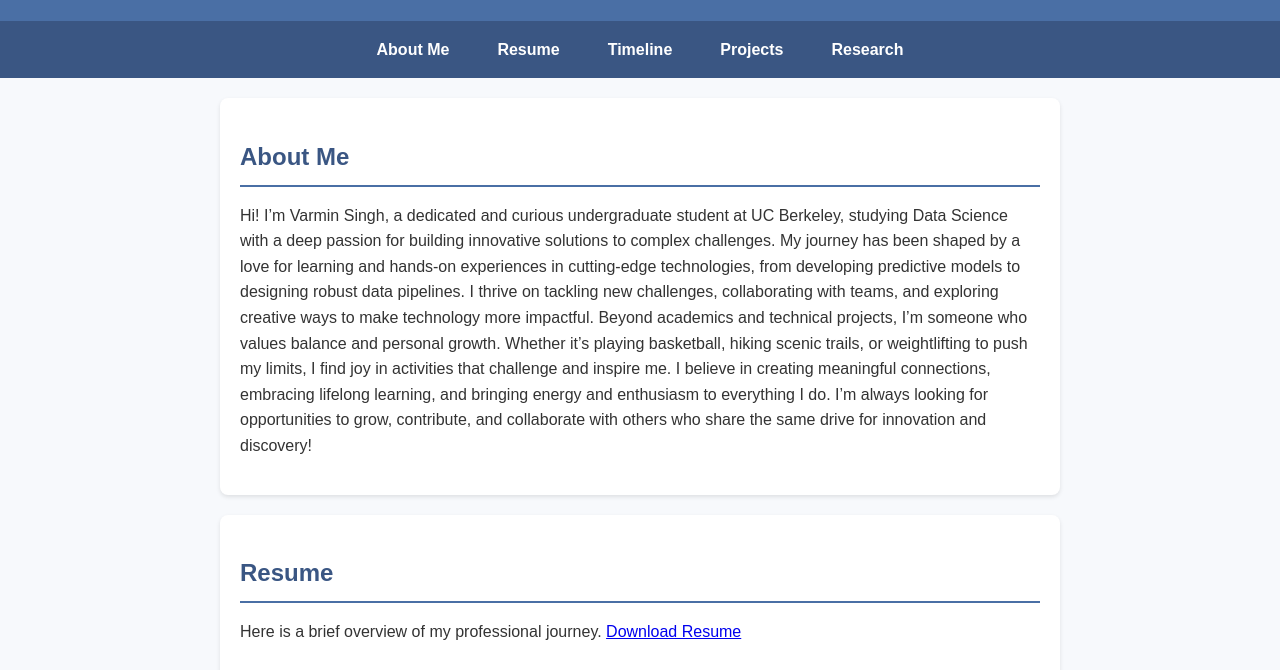
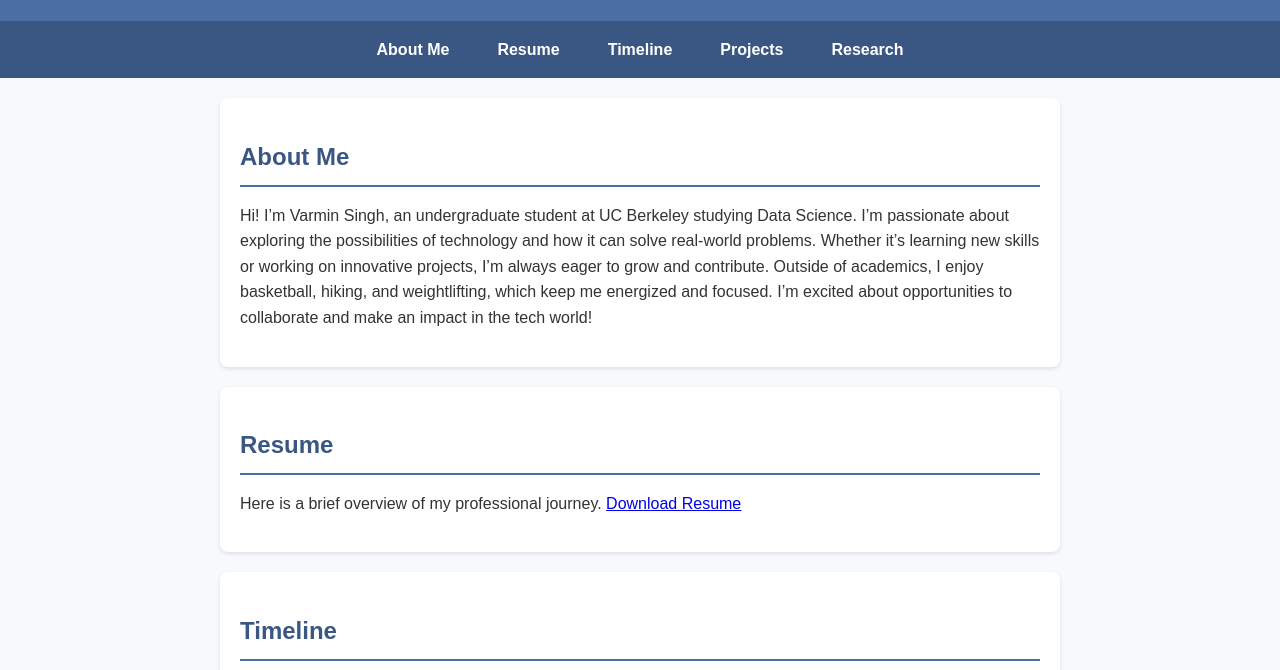
Before and after one commit to Varminn/Varminn.github.io, a plain HTML site: page index.html in a window 1280 px wide. Shown: the part 130-800 px from the top of the page. Drawn offline with Linux system fonts and the light colour scheme.

Commit message:
Update index.html

```diff
--- a/index.html
+++ b/index.html
@@ -91,7 +91,7 @@
     </nav>
     <section id="about-me">
         <h2>About Me</h2>
-        <p>Hi! I’m Varmin Singh, a dedicated and curious undergraduate student at UC Berkeley, studying Data Science with a deep passion for building innovative solutions to complex challenges. My journey has been shaped by a love for learning and hands-on experiences in cutting-edge technologies, from developing predictive models to designing robust data pipelines. I thrive on tackling new challenges, collaborating with teams, and exploring creative ways to make technology more impactful. Beyond academics and technical projects, I’m someone who values balance and personal growth. Whether it’s playing basketball, hiking scenic trails, or weightlifting to push my limits, I find joy in activities that challenge and inspire me. I believe in creating meaningful connections, embracing lifelong learning, and bringing energy and enthusiasm to everything I do. I’m always looking for opportunities to grow, contribute, and collaborate with others who share the same drive for innovation and discovery!</p>
+        <p>Hi! I’m Varmin Singh, an undergraduate student at UC Berkeley studying Data Science. I’m passionate about exploring the possibilities of technology and how it can solve real-world problems. Whether it’s learning new skills or working on innovative projects, I’m always eager to grow and contribute. Outside of academics, I enjoy basketball, hiking, and weightlifting, which keep me energized and focused. I’m excited about opportunities to collaborate and make an impact in the tech world!<p>
     </section>
     <section id="resume">
         <h2>Resume</h2>
```
